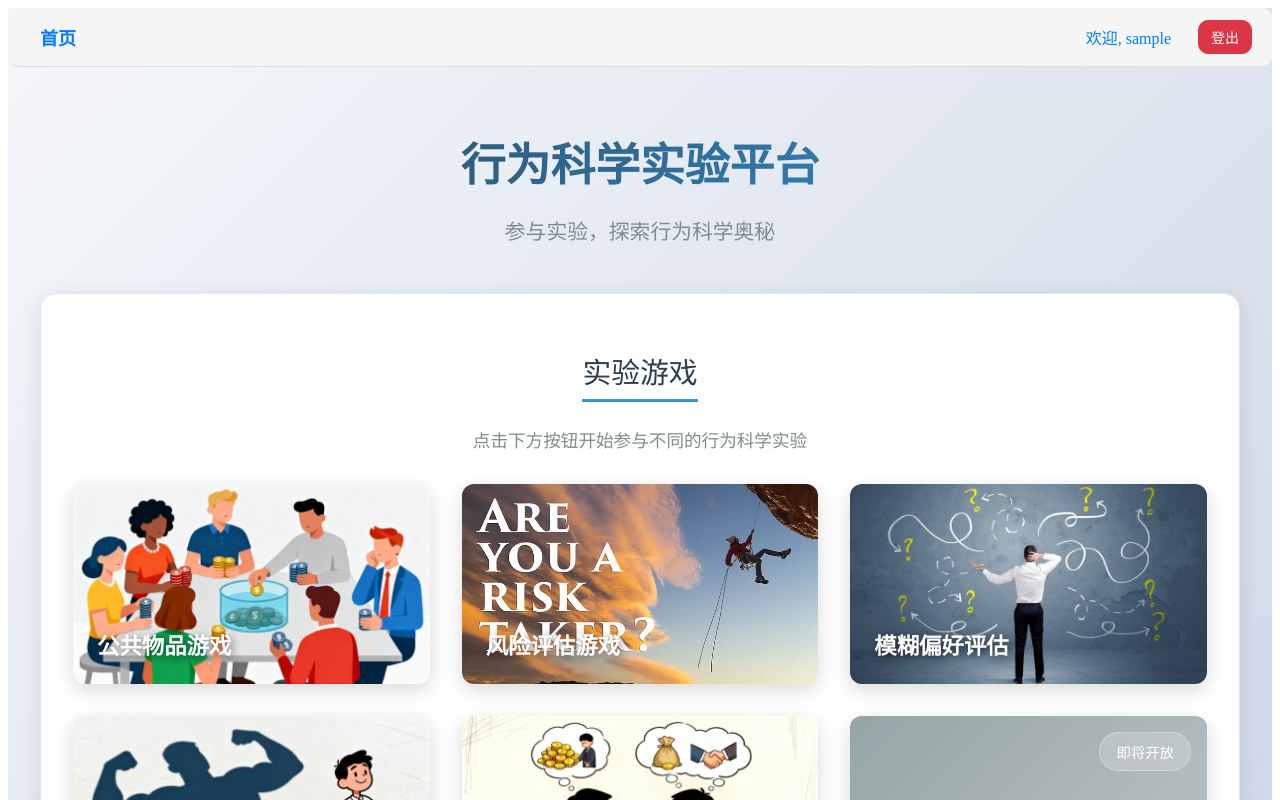
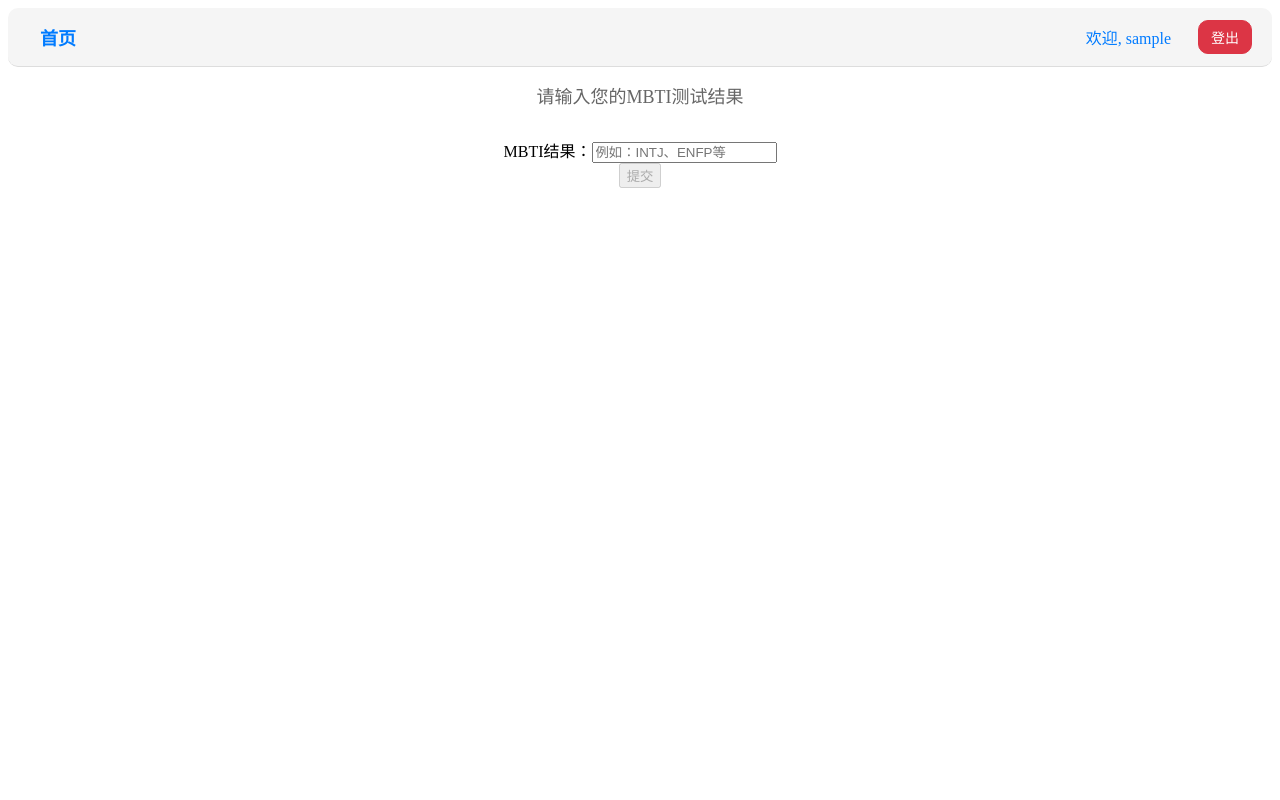
Before and after one commit to zhaoqiwang1/Behavioral-Econ, a React (Create React App) app in the folder client/: page /games/mbti-elicit-game in a window 1280 px wide. Before the commit this address led to /. Shown: the top 800 px of the page. Built offline with nearby package versions, Linux system fonts and the light colour scheme; sample sign-in values are in the browser's storage.

Commit message:
frontend for MBTI game

```diff
--- a/client/src/App.jsx
+++ b/client/src/App.jsx
@@ -9,6 +9,7 @@ import AmbiguityAttiElicit from './pages/games/AmbiguityAttiElicit.jsx';
 import RiskAttiElicit from './pages/games/RiskAttiElicit.jsx';
 import OverconfidenceGame from './pages/games/OverconfidenceGame.jsx';
 import GameUnderAmbiguity from './pages/games/GameUnderAmbiguity.jsx';
+import MBTIElicit from './pages/games/MbtiElicit.jsx'
 // import auth pages
 import Register from './pages/auth/Register.jsx';
 import Login from './pages/auth/Login.jsx';
@@ -61,6 +62,11 @@ function App() {
                 <OverconfidenceGame />
               </ProtectedRoute>
               } />
+            <Route path="/games/mbti-elicit-game" element={
+              <ProtectedRoute>
+                <MBTIElicit />
+              </ProtectedRoute>
+              } />
             <Route path="/games/game-under-ambiguity" element={
               <ProtectedRoute>
                 <GameUnderAmbiguity />
--- a/client/src/pages/HomePage.jsx
+++ b/client/src/pages/HomePage.jsx
@@ -61,6 +61,15 @@ const HomePage = () => {
       '你需要先登录哦'
     );
   };
+
+  // 专门用于 MBTI Elicit 的函数
+  const handleMBTIElicit = () => {
+    checkAuthAndNavigate(
+      '/games/mbti-elicit-game',
+      '你需要先登录哦'
+    );
+  };
+
   // #endregion
 
   // #region 展示行为数据
@@ -144,13 +153,19 @@ const HomePage = () => {
             </button>
 
             <button
+              className={styles.gameBtn}
+              onClick={handleMBTIElicit}
+            >
+              <span>MBTI</span>
+            </button>
+
+            <button
               className={`${styles.resultBtn} ${styles.comingSoon}`}
               onClick={() => toast.error('功能开发中...')}
             >
               <span>更多游戏</span>
               <div className={styles.resultBadge}>即将开放</div>
             </button>
-
           </div>
         </section>
 
--- /dev/null
+++ b/client/src/pages/games/MbtiElicit.jsx
@@ -0,0 +1,89 @@
+import React, { useState } from 'react';
+import toast from 'react-hot-toast';
+import { mbtiElicitAPI } from '../../services/api.js';
+import { useAuth } from '../../contexts/AuthContext.jsx';
+import styles from './RiskAttiElicit.module.css';
+import Navbar from '../../components/Navbar.jsx';
+
+const MBTIElicit = () => {
+  const { user } = useAuth();
+  const [mbtiResult, setMbtiResult] = useState('');
+  const [hasSubmitted, setHasSubmitted] = useState(false);
+  const [loading, setLoading] = useState(false);
+
+  const handleSubmit = async (e) => {
+    e.preventDefault();
+
+    if (!user?._id) {
+      toast.error('用户信息错误，请重新登录');
+      return;
+    }
+
+    setLoading(true);
+
+    mbtiElicitAPI.submit({
+      userId: user._id,
+      mbtiAnswers: mbtiResult
+    })
+    .then((response) => {
+      if (response.status === 201) {
+        toast.success('提交成功！感谢您的参与。');
+        setHasSubmitted(true);
+      }
+    })
+    .catch((error) => {
+      const { response } = error;
+      if (response?.status === 409) {
+        toast.error('你已经提交过相关回答，无法重复提交。');
+        setHasSubmitted(true);
+      } else {
+        console.error('提交失败:', error);
+        toast.error(`${response?.data?.message || '提交失败，请重试'}`);
+      }
+    })
+    .finally(() => {
+      setLoading(false);
+    });
+  };
+
+  // 如果已经提交过，显示完成页面
+  if (hasSubmitted) {
+    return (
+      <div>
+        <Navbar />
+        <div className={styles.completedInfo}>
+          <h2>✅ MBTI测试已完成</h2>
+          <p>你已经成功提交MBTI测试结果，感谢你的参与！</p>
+        </div>
+      </div>
+    );
+  }
+
+  return (
+    <div>
+      <Navbar />
+      <h2>请输入您的MBTI测试结果</h2>
+      <form onSubmit={handleSubmit}>
+        <div>
+          <label>MBTI结果：</label>
+          <input
+            type="text"
+            value={mbtiResult}
+            onChange={(e) => setMbtiResult(e.target.value)}
+            placeholder="例如：INTJ、ENFP等"
+            required
+            disabled={loading}
+          />
+        </div>
+        <button
+          type="submit"
+          disabled={loading || !mbtiResult.trim()}
+        >
+          {loading ? '提交中...' : '提交'}
+        </button>
+      </form>
+    </div>
+  );
+};
+
+export default MBTIElicit;
--- a/client/src/services/api.js
+++ b/client/src/services/api.js
@@ -48,6 +48,11 @@ export const gameUnderAmbiguityAPI = {
   submit: (userData) => api.post('/gameunderambiguity/submit', userData),
 };
 
+// MBTI 相关API
+export const mbtiElicitAPI = {
+  submit: (userData) => api.post('/mbtielicit/submit', userData),
+};
+
 
 export default api;
 
```
Also changed, not shown: client/src/pages/games/MbtiElicit.module.css (added), 2 other files (tests, documents, lock files or other folders).
